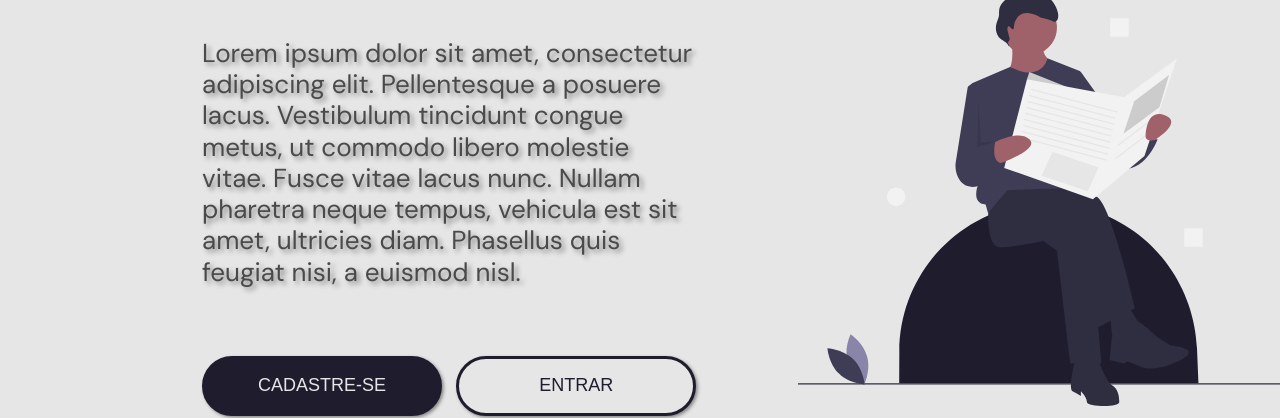
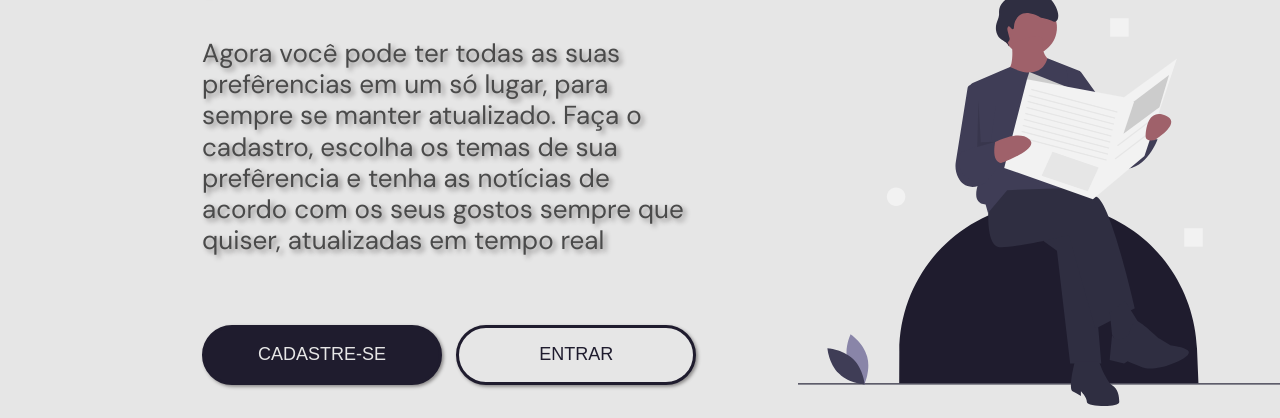
Before and after one commit to rogertraining/NewsFindMe, a plain HTML site: page src/interfaces/landing-page/landing-page.html in a window 1280 px wide. Shown: the part 388-806 px from the top of the page. Drawn offline with Linux system fonts and the light colour scheme.

Commit message:
modificando texto da pagina inicial

```diff
--- a/src/interfaces/landing-page/landing-page.html
+++ b/src/interfaces/landing-page/landing-page.html
@@ -17,7 +17,7 @@
                 <section>
                     <h1>NewsFindMe</h1>
                     <h2>Seu portal de notícias personalizado</h2>
-                    <p>Lorem ipsum dolor sit amet, consectetur adipiscing elit. Pellentesque a posuere lacus. Vestibulum tincidunt congue metus, ut commodo libero molestie vitae. Fusce vitae lacus nunc. Nullam pharetra neque tempus, vehicula est sit amet, ultricies diam. Phasellus quis feugiat nisi, a euismod nisl.</p>
+                    <p>Agora você pode ter todas as suas prefêrencias em um só lugar, para sempre se manter atualizado. Faça o cadastro, escolha os temas de sua prefêrencia e tenha as notícias de acordo com os seus gostos sempre que quiser, atualizadas em tempo real</p>
                 </section>
 
                 <section>
```
